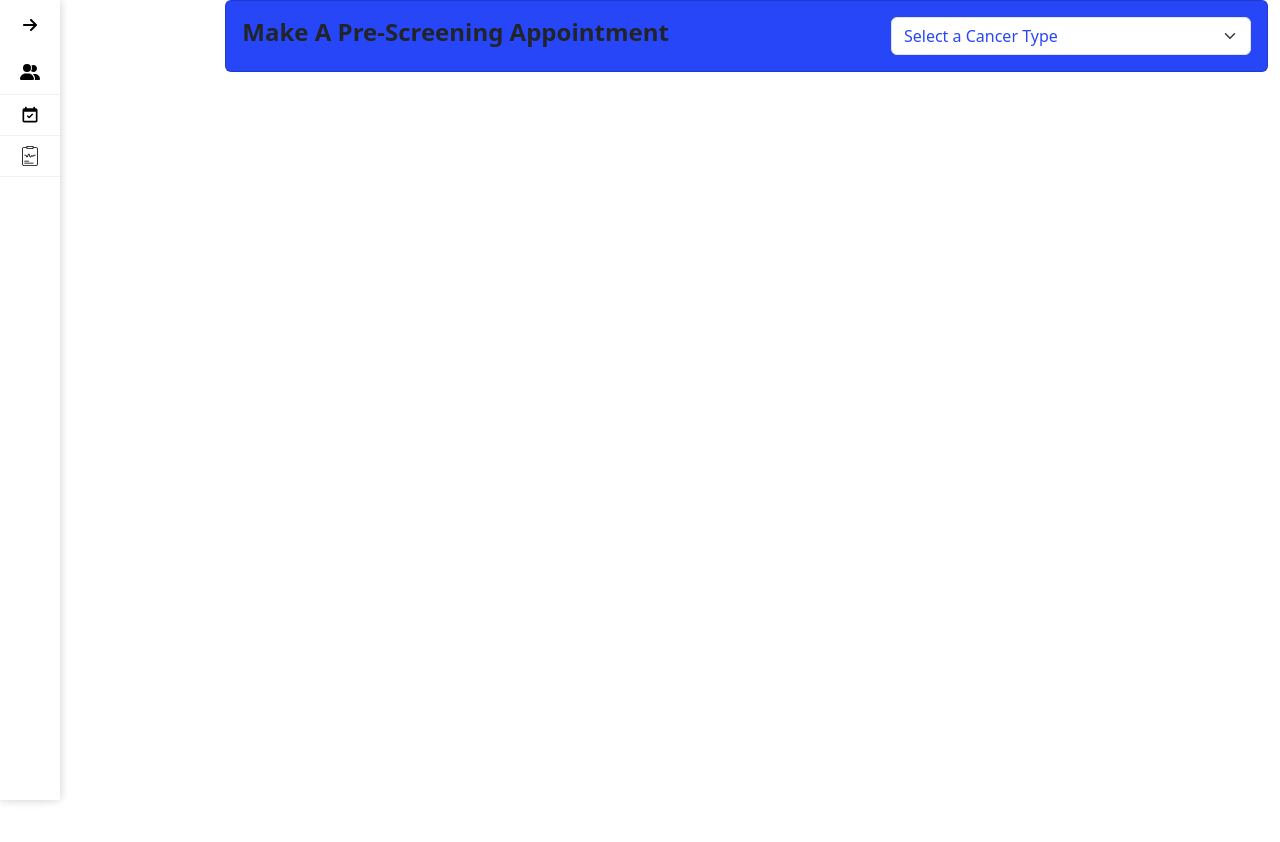
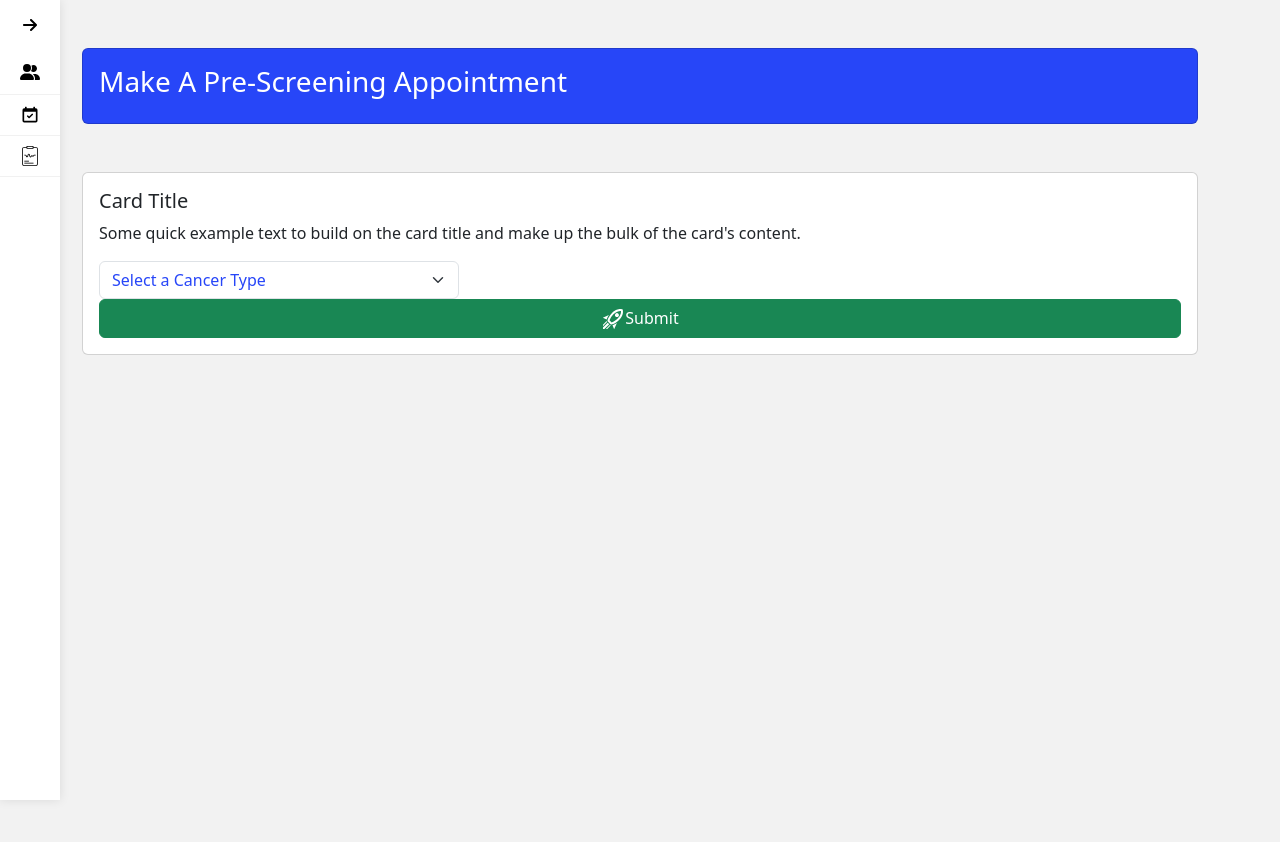
Before and after one commit to BocaCodeHack2023/hackathon-project-employees, a React (Create React App) app: page /screenings in a window 1280 px wide. Shown: the top 842 px of the page. Before the commit the page ends 800 px from the top, so only its background shows below. Built offline with nearby package versions, Linux system fonts and the light colour scheme.

Commit message:
layout screenings

```diff
--- a/package.json
+++ b/package.json
@@ -3,6 +3,8 @@
   "version": "0.1.0",
   "private": true,
   "dependencies": {
+    "@mdi/js": "^7.2.96",
+    "@mdi/react": "^1.6.1",
     "@testing-library/jest-dom": "^5.17.0",
     "@testing-library/react": "^13.4.0",
     "@testing-library/user-event": "^13.5.0",
--- a/src/components/Sidebar.jsx
+++ b/src/components/Sidebar.jsx
@@ -38,8 +38,8 @@ export default function Sidebar() {
               <Link to="/profile" className="sidebarTitle">
                 <div className="sidebarItem">Profile</div>
               </Link>
-              <Link to={"/appointments"} className="sidebarTitle">
-                <div className="sidebarItem">Appointments</div>
+              <Link to={"/screenings"} className="sidebarTitle">
+                <div className="sidebarItem">Screenings</div>
               </Link>
               <Link to={"/results"} className="sidebarTitle">
                 <div className="sidebarItem">Results</div>
@@ -58,7 +58,7 @@ export default function Sidebar() {
                   </svg>
                 </div>
               </Link>
-              <Link to="/appointments">
+              <Link to="/Screenings">
                 <div className="sidebarItemHidden">
                   <svg
                     xmlns="http://www.w3.org/2000/svg"
--- a/src/pages/Screenings.jsx
+++ b/src/pages/Screenings.jsx
@@ -1,37 +1,72 @@
-import { Card, Col, Container, Dropdown, Form, Row } from "react-bootstrap";
-import cancerTypes from "../utils/CancerTypes.json"
-import "../styles/appointmentPicker.css"
+import {
+  Card,
+  Col,
+  Container,
+  Dropdown,
+  Form,
+  Row,
+  Button,
+} from "react-bootstrap";
+import { useState } from "react";
+import { mdiRocketLaunchOutline } from "@mdi/js";
+import Icon from "@mdi/react";
+
+import cancerTypes from "../utils/CancerTypes.json";
+import "../styles/screenings.css";
 import Sidebar from "../components/Sidebar";
-import { useState } from "react";
 
-export default function AppointmentPicker() {
+export default function Screenings() {
   const [showSidebar, setShowSidebar] = useState(false);
 
   // console.log(cancerTypes)
   return (
     <>
-      <Container fluid>
+      <Container className="mt-5">
         <Row>
-          <Col sm="2">
-            <Sidebar showSidebar={showSidebar} setShowSidebar={setShowSidebar} />
-          </Col>
-          <Col sm="10">
+          <Col>
             <Card className="app-card">
               <Card.Body className="d-flex align-items-center justify-content-between app-card-body">
-                <h1 className="font-size-app">
-                  Make A Pre-Screening Appointment
-                </h1>
-                <Form.Select className="width-responsive-app" aria-label="Type of Screening">
+                <h3 className="text-white">Make A Pre-Screening Appointment</h3>
+              </Card.Body>
+            </Card>
+          </Col>
+        </Row>
+
+        <Row className="mt-5">
+          <Col>
+            <Card>
+              {/* <Card.Img variant="top" src="holder.js/100px180" /> */}
+              <Card.Body>
+                <Card.Title>Card Title</Card.Title>
+                <Card.Text>
+                  Some quick example text to build on the card title and make up
+                  the bulk of the card's content.
+                </Card.Text>
+
+                <Form.Select
+                  className="width-responsive-app"
+                  aria-label="Type of Screening"
+                >
                   {cancerTypes.map((cancer, index) => (
                     <option key={index}>{cancer}</option>
                   ))}
                 </Form.Select>
 
+                <div className="d-grid gap-2">
+                  <Button variant="success" className="btn-block">
+                    <Icon
+                      path={mdiRocketLaunchOutline}
+                      size={1}
+                      color="white"
+                    />
+                    <span className="ml-5">Submit</span>
+                  </Button>
+                </div>
               </Card.Body>
             </Card>
           </Col>
         </Row>
       </Container>
     </>
-  )
+  );
 }
--- a/src/styles/App.css
+++ b/src/styles/App.css
@@ -0,0 +1,21 @@
+body {
+  margin: 0;
+  font-family: -apple-system, BlinkMacSystemFont, "Segoe UI", "Roboto", "Oxygen",
+    "Ubuntu", "Cantarell", "Fira Sans", "Droid Sans", "Helvetica Neue",
+    sans-serif;
+  -webkit-font-smoothing: antialiased;
+  -moz-osx-font-smoothing: grayscale;
+}
+
+code {
+  font-family: source-code-pro, Menlo, Monaco, Consolas, "Courier New",
+    monospace;
+}
+
+html,
+body {
+  margin: 0;
+  padding: 0;
+  height: 100%;
+  background-color: #f2f2f2 !important;
+}
--- a/src/styles/index.css
+++ b/src/styles/index.css
@@ -1,23 +1,3 @@
-body {
-  margin: 0;
-  font-family: -apple-system, BlinkMacSystemFont, 'Segoe UI', 'Roboto', 'Oxygen',
-    'Ubuntu', 'Cantarell', 'Fira Sans', 'Droid Sans', 'Helvetica Neue',
-    sans-serif;
-  -webkit-font-smoothing: antialiased;
-  -moz-osx-font-smoothing: grayscale;
-}
-
-code {
-  font-family: source-code-pro, Menlo, Monaco, Consolas, 'Courier New',
-    monospace;
-}
-
-html, body {
-  margin: 0;
-  padding: 0;
-  height: 100%;
-}
-
 #root {
   height: 100%;
 }
```
Also changed, not shown: src/styles/screenings.css (renamed from src/styles/appointmentPicker.css), 1 other file (tests, documents, lock files or other folders).
